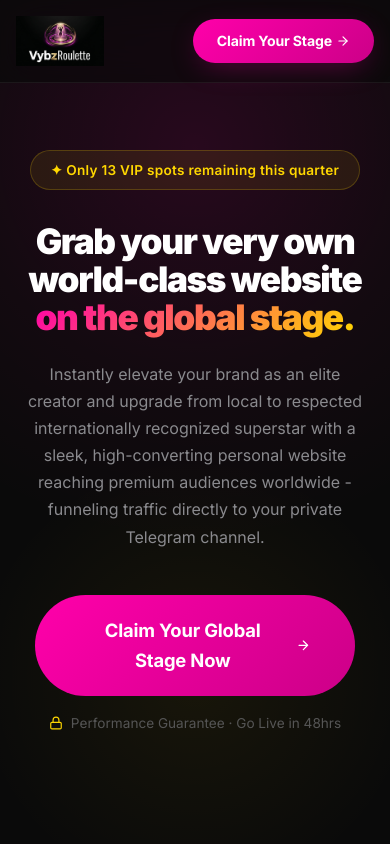
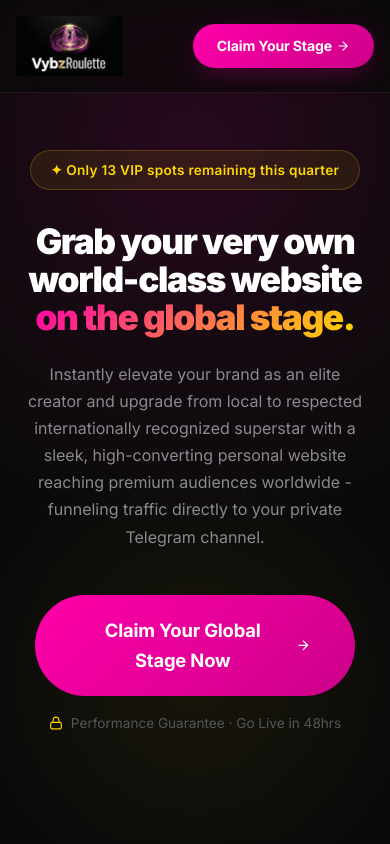
Before and after one commit to redundancybido-beep/vybzroulette, a React (Vite) app: page / in a window 390 px wide. Shown: the top 844 px of the page. Built offline with nearby package versions, Linux system fonts and the light colour scheme; no server answers.

Commit message:
component responsiveness refactor

```diff
--- a/src/components/Navbar/Navbar.css
+++ b/src/components/Navbar/Navbar.css
@@ -29,7 +29,7 @@
 }
 
 .logo-img {
-  height: clamp(50px, 8vw, 70px);
+  height: clamp(60px, 10vw, 90px);
   width: auto;
   display: block;
 }
--- a/src/index.css
+++ b/src/index.css
@@ -131,7 +131,7 @@ h1, h2, h3, h4, h5, h6 { line-height: 1.15; font-weight: 700; letter-spacing: -0
   .section-head p { font-size: 1rem; }
 
   .navbar { padding: 12px 0; }
-  .logo-img { height: 46px; }
+  .logo-img { height: 56px; }
   .navbar-cta { padding: 8px 16px; font-size: 0.78rem; gap: 6px; }
 
   .hero { min-height: auto; padding: 120px 20px 72px; }
@@ -197,7 +197,7 @@ h1, h2, h3, h4, h5, h6 { line-height: 1.15; font-weight: 700; letter-spacing: -0
   .section-head h2 { font-size: clamp(1.4rem, 6vw, 1.9rem); word-break: break-word; }
 
   .navbar { padding: 10px 0; }
-  .logo-img { height: 36px; }
+  .logo-img { height: 44px; }
   .navbar-cta { padding: 7px 12px; font-size: 0.72rem; gap: 4px; }
   .btn-outline.navbar-cta { display: none; }
 
```
